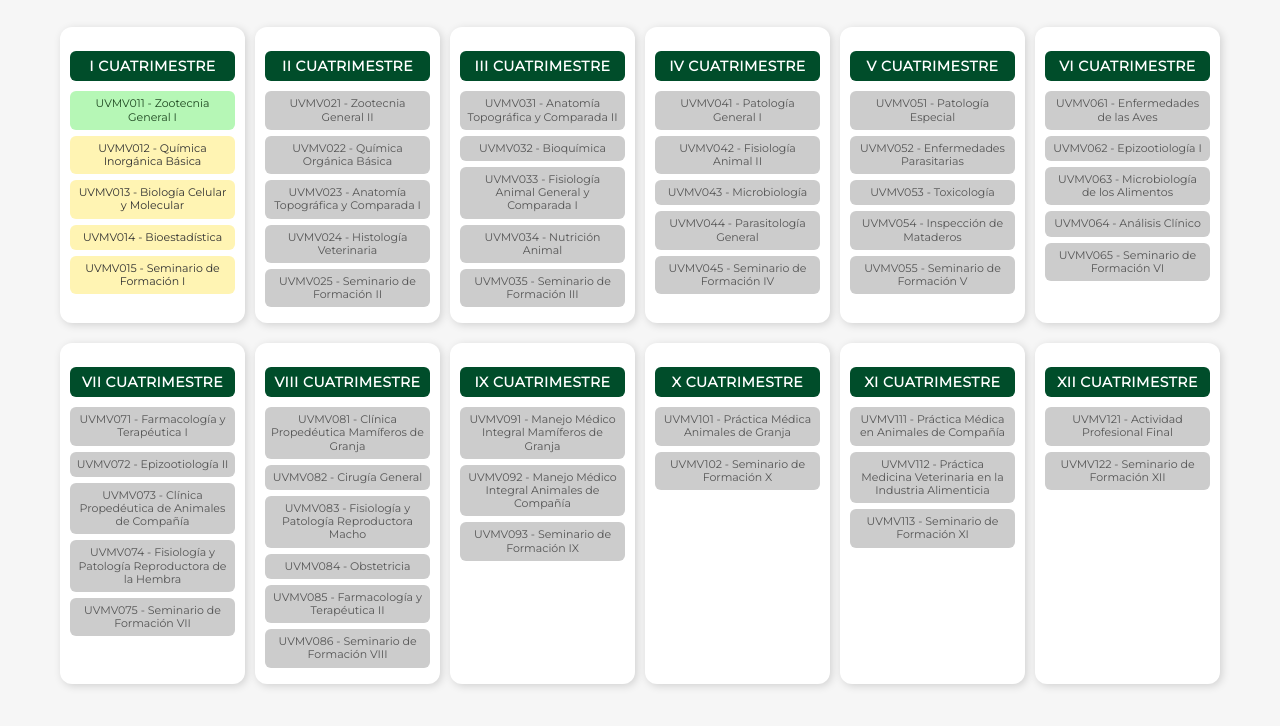
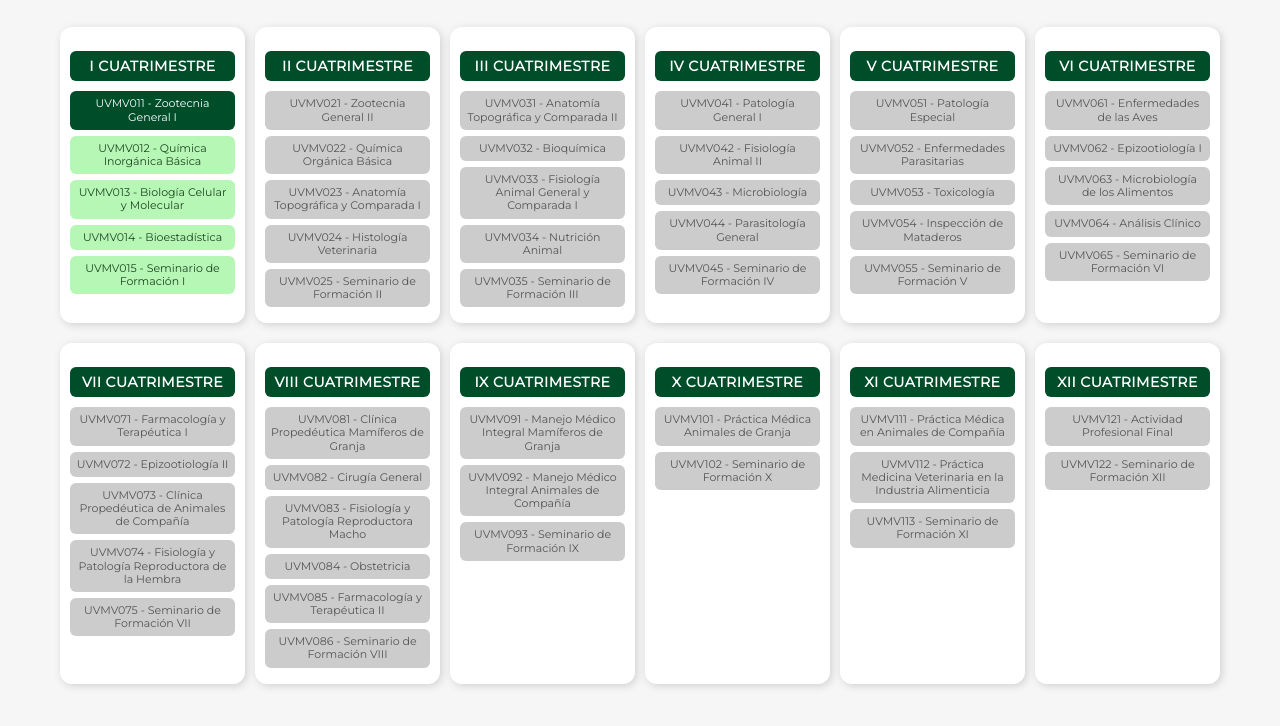
Before and after one commit to Guissar/plan-de-estudios-esfa, a plain HTML site: page index.html in a window 1280 px wide. Both pictures are taken after a click on the element "Sin requisitos". Shown: the part 72-798 px from the top of the page. Drawn offline with Linux system fonts and the light colour scheme.

Commit message:
Update style.css

```diff
--- a/style.css
+++ b/style.css
@@ -61,13 +61,13 @@ h1 {
 }
 
 .curso.pendiente {
-  background-color: #fff4b3;
-  color: #333333;
+  background-color: #b6f7b6;
+  color: #1e4620;
 }
 
 .curso.completado {
-  background-color: #b6f7b6;
-  color: #1e4620;
+  background-color: #004d2a;
+  color: white;
 }
 
 .curso:hover {
```
